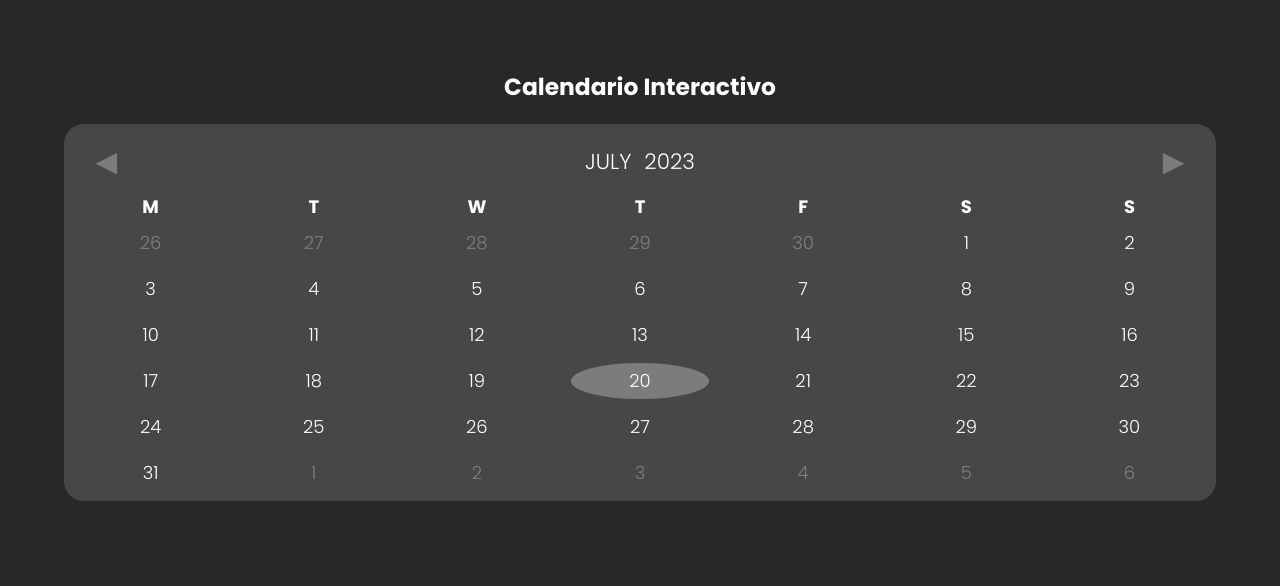
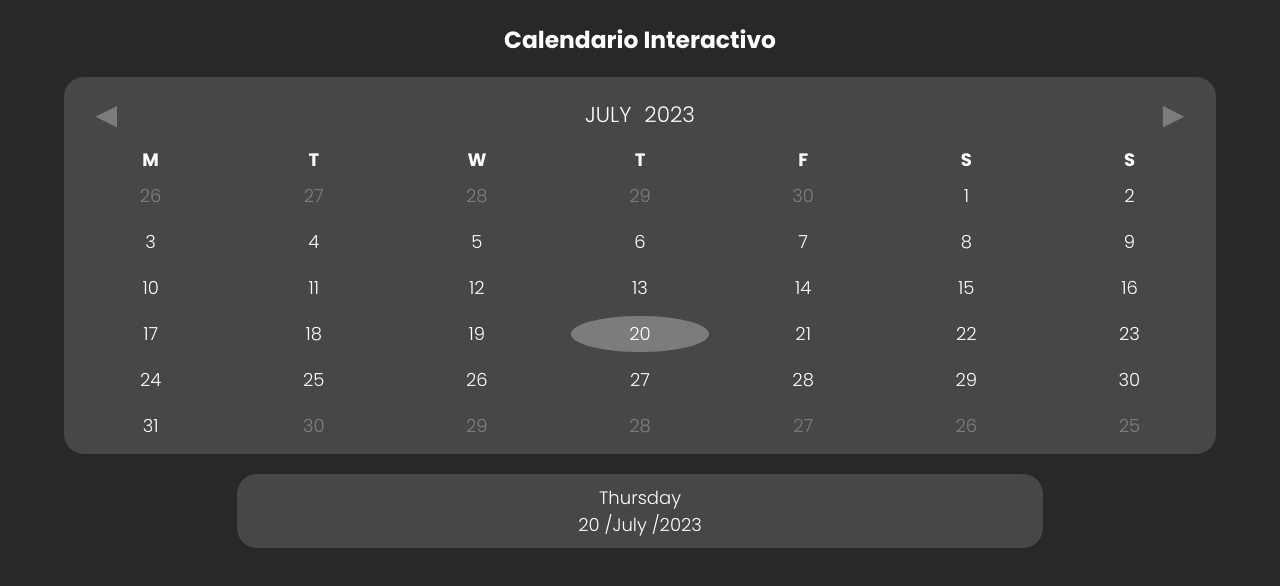
Before and after one commit to jeffreymonjacastro/fullstack-learning, a React (Vite) app in the folder vite-project/: page /calendar in a window 1280 px wide. Shown: the top 586 px of the page. Built offline with nearby package versions, Linux system fonts and the light colour scheme.

Commit message:
Touch date

```diff
--- a/vite-project/src/components/Calendar.tsx
+++ b/vite-project/src/components/Calendar.tsx
@@ -1,19 +1,47 @@
 import { useEffect, useState } from 'react'
 import '../scss/pages/calendar.scss'
 
-const Day = ({ num, clase }: { num: number; clase: string }) => {
+const Day = (
+    { id, num, clase, month, year, function: setSelectDate }:
+    {
+      id: number;
+      num: number;
+      clase: string,
+      month: number,
+      year: number,
+      function: any
+    }
+  ) => {
+
   return (
-    <div className={`calendar__item ${clase}`}>{num}</div>
+    <div
+      id = {id.toString()}
+      className={`calendar__item ${clase}`}
+      onClick = {() => {setSelectDate(new Date(year, month, num))}}>
+      {num}
+    </div>
+
+  )
+}
+
+const OtherDay = ({num, clase}: {num: number, clase: string}) => {
+  return (
+    <div className={`calendar__item ${clase}`}>
+      {num}
+    </div>
   )
 }
 
 export const Calendar = () => {
   const monthNames = ['January', 'February', 'March', 'April', 'May', 'June', 'July', 'August', 'September', 'Octuber', 'November', 'December']
+  const weekDays = ['Monday', 'Tuesday', 'Wednesday', 'Thursday', 'Friday', 'Saturday', 'Sunday']
 
   const currentDate = new Date()
 
   const [date, setDate] = useState(new Date())
   const [days, setDays] = useState([] as JSX.Element[])
+  const [selectDate, setSelectDate] = useState(new Date())
+
 
   let day = date.getDate()
   let month = date.getMonth()
@@ -25,19 +53,51 @@ export const Calendar = () => {
     const daysArray: JSX.Element[] = [];
 
     for (let i = startDay(); i > 0; i--) {
-      daysArray.push(<Day key={num} num={getTotalDays(month-1)-(i-1)} clase="calendar__last-days"/>);
+      daysArray.push(
+        <OtherDay
+          key={num}
+          num={getTotalDays(month-1)-(i-1)}
+          clase="calendar__last-days"
+        />
+      );
       num++
     }
 
     for (let i = 1; i <= getTotalDays(month); i++) {
       if (i === day && month === currentDate.getMonth() && year === currentDate.getFullYear())
-        daysArray.push(<Day key={i} num={i} clase="calendar__today" />);
+        daysArray.push(
+          <Day
+            id={i}
+            key={i}
+            num={i}
+            clase="calendar__today"
+            month={month}
+            year={year}
+            function={setSelectDate}
+          />
+        );
       else
-        daysArray.push(<Day key={i} num={i} clase=""/>);
+      daysArray.push(
+        <Day
+          id={i}
+          key={i}
+          num={i}
+          clase=""
+          month={month}
+          year={year}
+          function={setSelectDate}
+        />
+      );
     }
 
     for (let i = 1; i <= (6-endDay()); i++) {
-      daysArray.push(<Day key={num} num={i} clase="calendar__next-days"/>);
+      daysArray.push(
+        <OtherDay
+          key={num}
+          num={getTotalDays(month-1)-(i-1)}
+          clase="calendar__next-days"
+        />
+      );
       num++
     }
 
@@ -122,8 +182,17 @@ export const Calendar = () => {
               className="calendar__prev"
               onClick={lastMonth}
             >&#9664;</div>
-            <div className="calendar__month">{ monthNames[month] }</div>
-            <div className="calendar__year">{ year }</div>
+
+            <div
+              className="calendar__month"
+              onClick={(e) => console.log(e.target)}
+            >{ monthNames[month] }</div>
+
+            <div
+              className="calendar__year"
+              onClick={(e) => console.log(e.target)}
+            >{ year }</div>
+
             <div
               className="calendar__next"
               onClick={nextMonth}
@@ -142,6 +211,17 @@ export const Calendar = () => {
 
           <div className="calendar__dates"> { days } </div>
         </section>
+
+        <section className='calendar-date'>
+          <div>
+            {weekDays[selectDate.getDay()-1 !== -1 ? selectDate.getDay()-1 : 6]}
+          </div>
+          <div>
+            {selectDate.getDate()} /
+            {monthNames[selectDate.getMonth()]} /
+            {selectDate.getFullYear()}
+          </div>
+        </section>
       </article>
     </main>
   )
--- a/vite-project/src/components/Home.tsx
+++ b/vite-project/src/components/Home.tsx
@@ -79,6 +79,8 @@ export const Home = () => {
           <h3>Unicode Search</h3>
         </Link>
 
+        {/* Landing Page  */}
+
       </article>
     </main>
   )
--- a/vite-project/src/scss/pages/calendar.scss
+++ b/vite-project/src/scss/pages/calendar.scss
@@ -9,7 +9,6 @@
 
   &-container {
     width: 90vw;
-
     text-align: center;
 
     h2 {
@@ -62,6 +61,12 @@
   &__item {
     text-align: center;
     line-height: 2;
+
+    &:hover {
+      background-color: var(--bgcolor-2);
+      color: white;
+      border-radius: 10px;
+    }
   }
 
   &__today {
@@ -75,4 +80,15 @@
   &__last-days, &__next-days {
     opacity: .3;
   }
+
+  &-date {
+    margin: 0 auto;
+    margin-top: 20px;
+    background-color: var(--bgcolor-3);
+    width: 70%;
+    padding: 10px;
+    border-radius: 20px;
+    display: flex;
+    flex-direction: column;
+  }
 }
```
